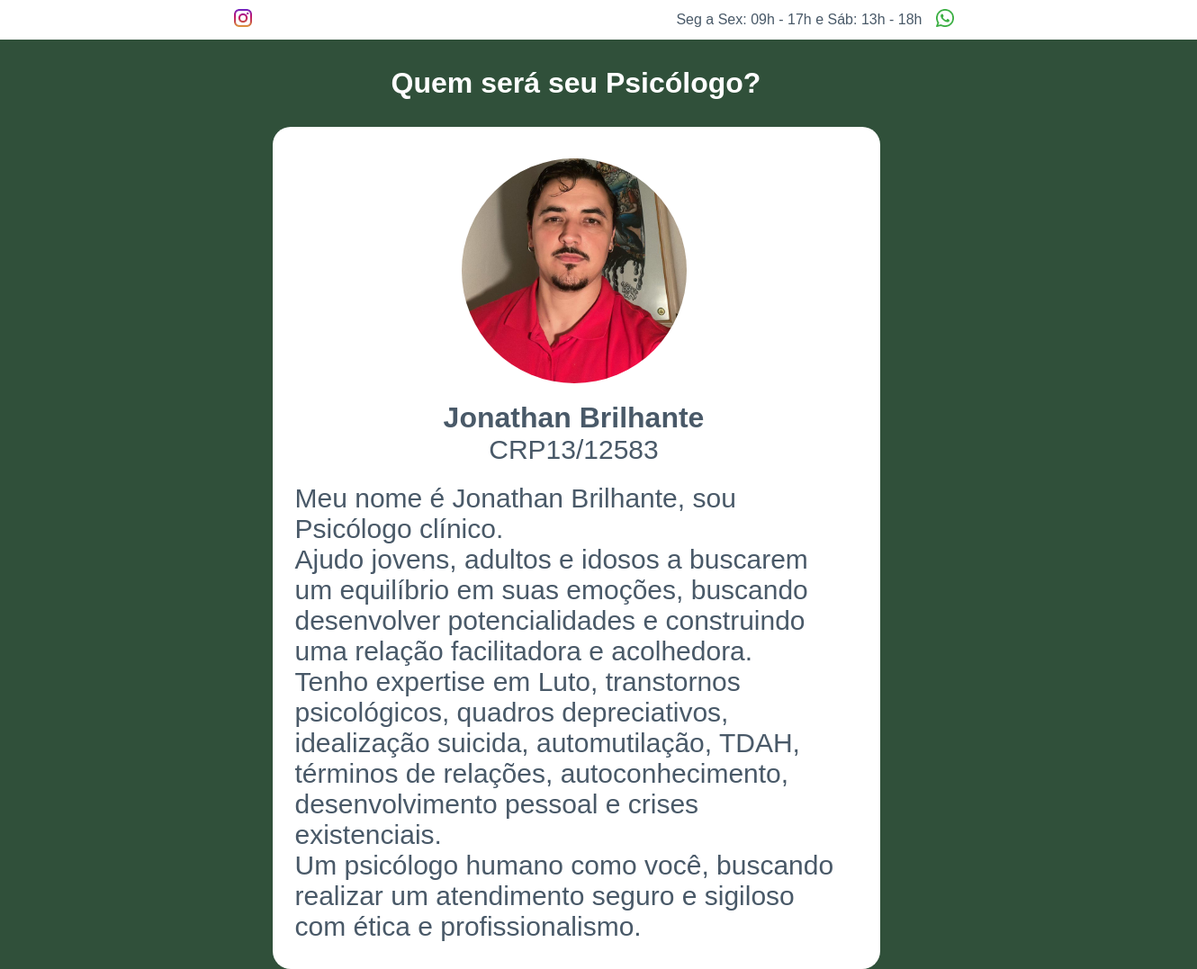
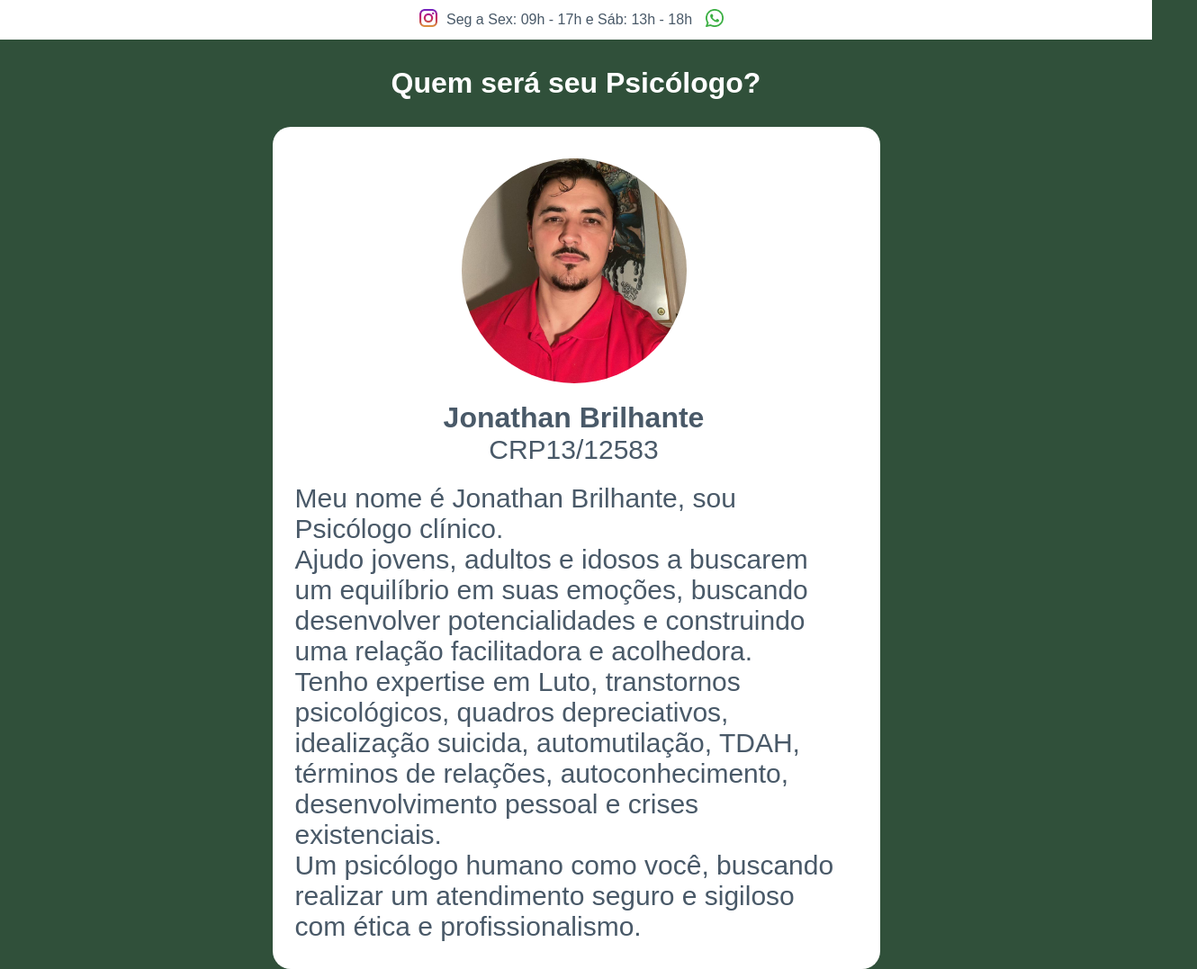
Before and after one commit to MsLVictor/ProjetoJonathanB, a plain HTML site: page index.html in a window 1280 px wide. Shown: the whole page at 90% size, 1330 px wide, since content can reach past the window. Drawn offline with Linux system fonts and the light colour scheme.

Commit message:
algumas correções de layout

```diff
--- a/index.html
+++ b/index.html
@@ -8,13 +8,13 @@
     <link rel="stylesheet" href="style.css">
 </head>
 <body>
-    <header>
-        <a href="https://www.instagram.com/jonathanbrilhante.psi/" target=”_blank”>
+    <header class="topopag">
+        <a class="imgheader" href="https://www.instagram.com/jonathanbrilhante.psi/" target=”_blank”>
             <img src="icones/instagram.png" alt="instagram">
         </a>
         <div class="right">
             <p>Seg a Sex: 09h - 17h e Sáb: 13h - 18h</p>
-            <a href="https://api.whatsapp.com/send?phone=5583996050403" title="whatsapp ícones" target="_blank"> <img src="icones/whatsapp.png" alt="icone direcionador para o whatsapp do Psicólogo Jonnathan Brilhante"></a>
+            <a class="imgheader" href="https://api.whatsapp.com/send?phone=5583996050403" title="whatsapp ícones" target="_blank"> <img src="icones/whatsapp.png" alt="icone direcionador para o whatsapp do Psicólogo Jonnathan Brilhante"></a>
         </div>
     </header>
 
--- a/style.css
+++ b/style.css
@@ -10,15 +10,18 @@ body {
 
 }
 
-header {
+.topopag {
     width: 100%;
     display: flex;
     align-items: center;
     text-align: center;
     background-color: #FFFFFF;
     color: #495968;
-    justify-content: space-around;
-    padding: 10px 25px;
+    justify-content: center;
+}
+
+.imgheader {
+    margin: 10px 10px;
 }
 
 .right {
```
